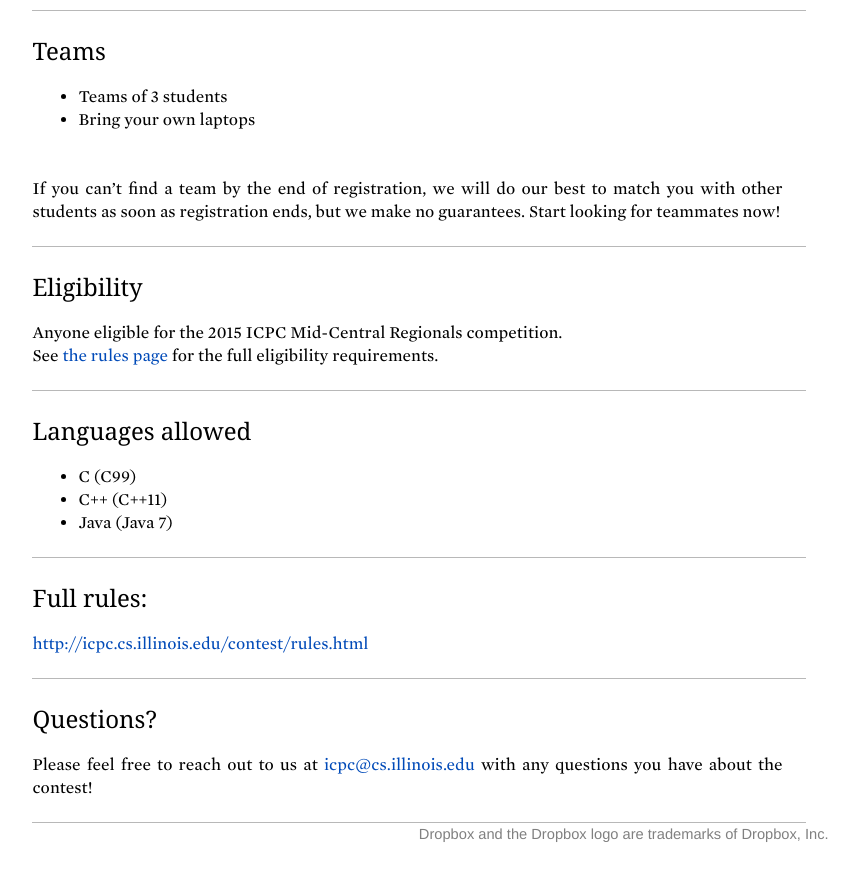
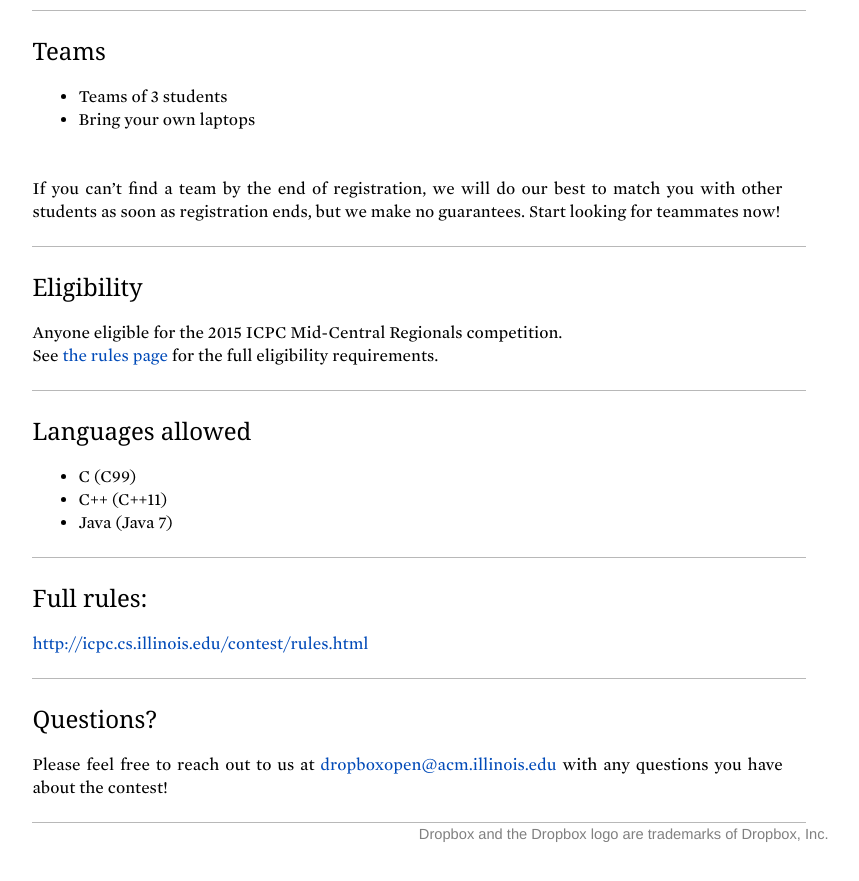
Before and after one commit to acm-uiuc/icpc-website, a Jekyll site: the page built from contest/about.md, in a window 1280 px wide and 900 px high, scrolled down 2153 px. Shown: the top 881 px of the window, without its empty margins (221-1080 px from the left). Built offline with Jekyll 4.4.1, drawn with Linux system fonts in a browser that asks for light colours; nearby versions of some CDN libraries; some web fonts are replaced; Markdown is read by kramdown in place of the engine named in the settings.

Commit message:
Updating e-mail address for Dropbox Open.

```diff
--- a/contest/about.md
+++ b/contest/about.md
@@ -127,7 +127,7 @@ title: SIG-ICPC Dropbox Open Programming Contest
 <div class="item">
   <h2 class="title">Questions?</h2>
   <div>
-    Please feel free to reach out to us at <a class="contest" href="mailto:icpc@cs.illinois.edu">icpc@cs.illinois.edu</a> with any questions you have about the contest!
+    Please feel free to reach out to us at <a class="contest" href="mailto:dropboxopen@acm.illinois.edu">dropboxopen@acm.illinois.edu</a> with any questions you have about the contest!
   </div>
 </div>
 
```
Also changed, not shown: contest/rules.md (+1 -1 lines).
